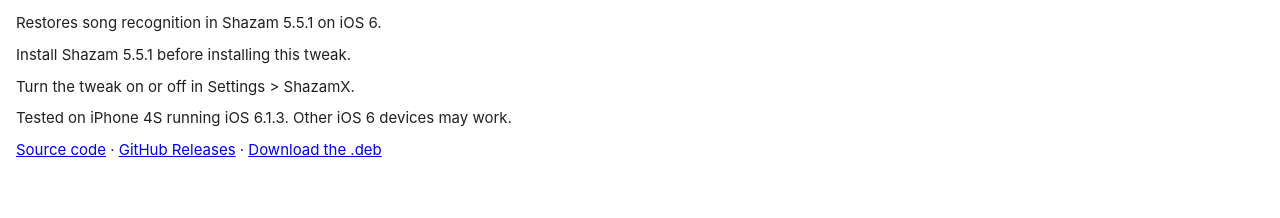
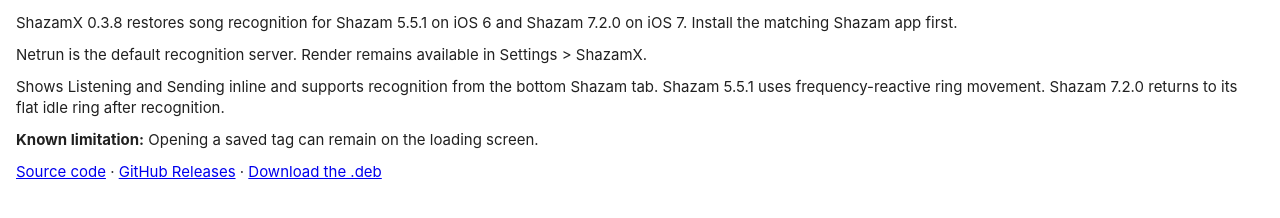
Before and after one commit to mrnik12/repo, a plain HTML site: page shazamx.html in a window 1280 px wide. Drawn offline with Linux system fonts and the light colour scheme.

Commit message:
Release ShazamX 0.3.8

```diff
--- a/shazamx.html
+++ b/shazamx.html
@@ -5,10 +5,10 @@
 <title>ShazamX</title>
 <style>body{font:15px -apple-system,Helvetica,Arial,sans-serif;color:#212121;margin:12px 16px;line-height:1.45}p{margin:0 0 10px}</style>
 <main>
-<p>Restores song recognition in Shazam 5.5.1 on iOS 6.</p>
-<p>Install Shazam 5.5.1 before installing this tweak.</p>
-<p>Turn the tweak on or off in Settings &gt; ShazamX.</p>
-<p>Tested on iPhone 4S running iOS 6.1.3. Other iOS 6 devices may work.</p>
-<p><a href="https://github.com/mrnik12/ShazamX">Source code</a> · <a href="https://github.com/mrnik12/ShazamX/releases">GitHub Releases</a> · <a href="debs/org.legacyshazam.smoke_0.3.7_iphoneos-arm.deb">Download the .deb</a></p>
+<p>ShazamX 0.3.8 restores song recognition for Shazam 5.5.1 on iOS 6 and Shazam 7.2.0 on iOS 7. Install the matching Shazam app first.</p>
+<p>Netrun is the default recognition server. Render remains available in Settings &gt; ShazamX.</p>
+<p>Shows Listening and Sending inline and supports recognition from the bottom Shazam tab. Shazam 5.5.1 uses frequency-reactive ring movement. Shazam 7.2.0 returns to its flat idle ring after recognition.</p>
+<p><strong>Known limitation:</strong> Opening a saved tag can remain on the loading screen.</p>
+<p><a href="https://github.com/mrnik12/ShazamX">Source code</a> · <a href="https://github.com/mrnik12/ShazamX/releases">GitHub Releases</a> · <a href="debs/org.legacyshazam.smoke_0.3.8_iphoneos-arm.deb">Download the .deb</a></p>
 </main>
 </html>
```
Also changed, not shown: index.html (+1 -1 lines), 5 other files.
